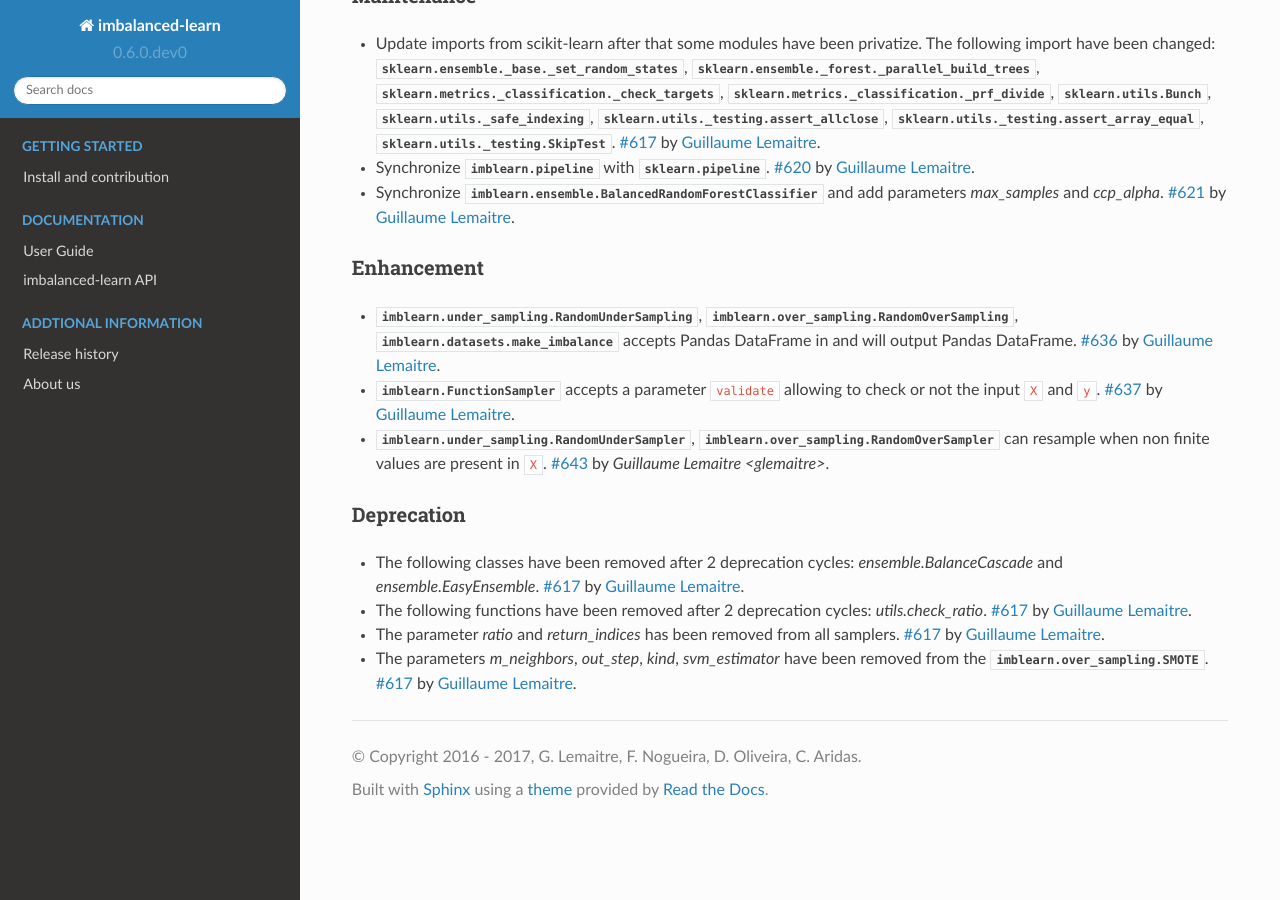
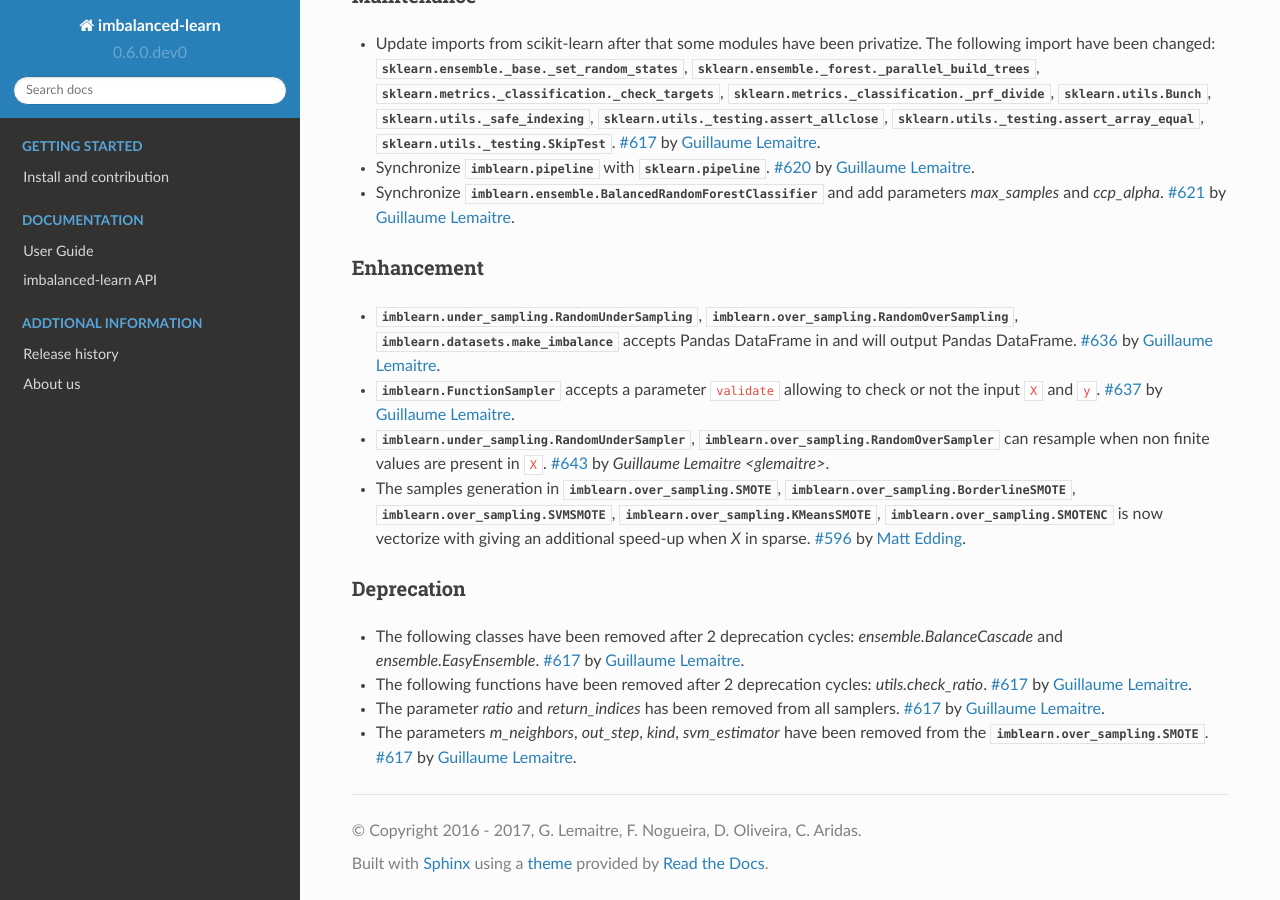
Before and after one commit to scikit-learn-contrib/imbalanced-learn, a Sphinx documentation site: the page built from doc/whats_new/v0.6.rst, in a window 1280 px wide and 900 px high, scrolled down 529 px. Built offline with Sphinx 7.4.7 and the Read the Docs theme 2.0.0, drawn with Linux system fonts in a browser that asks for light colours; formulas are drawn with MathJax 3; pages that are not in the unit, such as notebooks, are missing from menus.

Commit message:
add whats new

```diff
--- a/doc/whats_new/v0.6.rst
+++ b/doc/whats_new/v0.6.rst
@@ -64,6 +64,15 @@ Enhancement
   finite values are present in ``X``.
   :pr:`643` by `Guillaume Lemaitre <glemaitre>`.
 
+- The samples generation in
+  :class:`imblearn.over_sampling.SMOTE`,
+  :class:`imblearn.over_sampling.BorderlineSMOTE`,
+  :class:`imblearn.over_sampling.SVMSMOTE`,
+  :class:`imblearn.over_sampling.KMeansSMOTE`,
+  :class:`imblearn.over_sampling.SMOTENC` is now vectorize with giving
+  an additional speed-up when `X` in sparse.
+  :pr:`596` by :user:`Matt Edding <MattEding>`.
+
 Deprecation
 ...........
 
```
